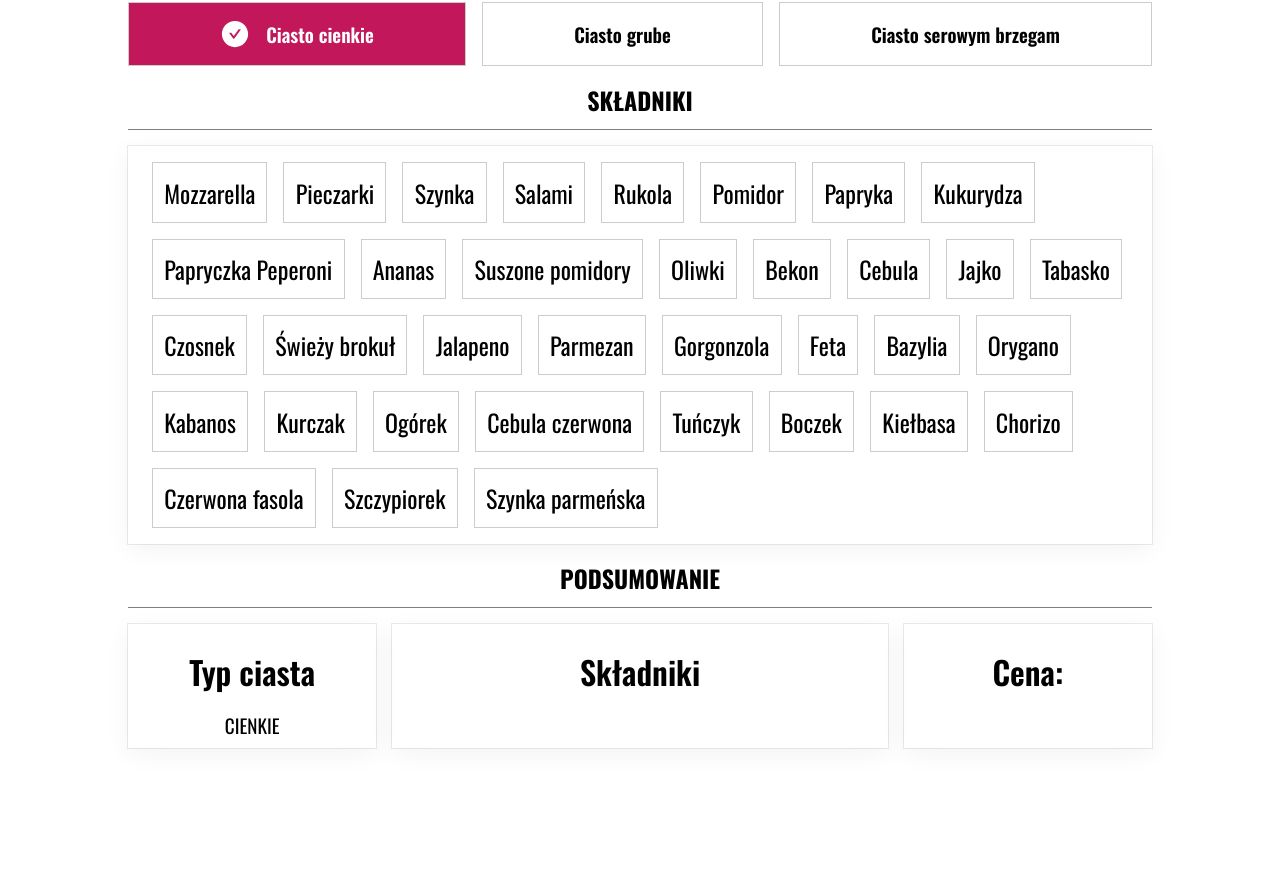
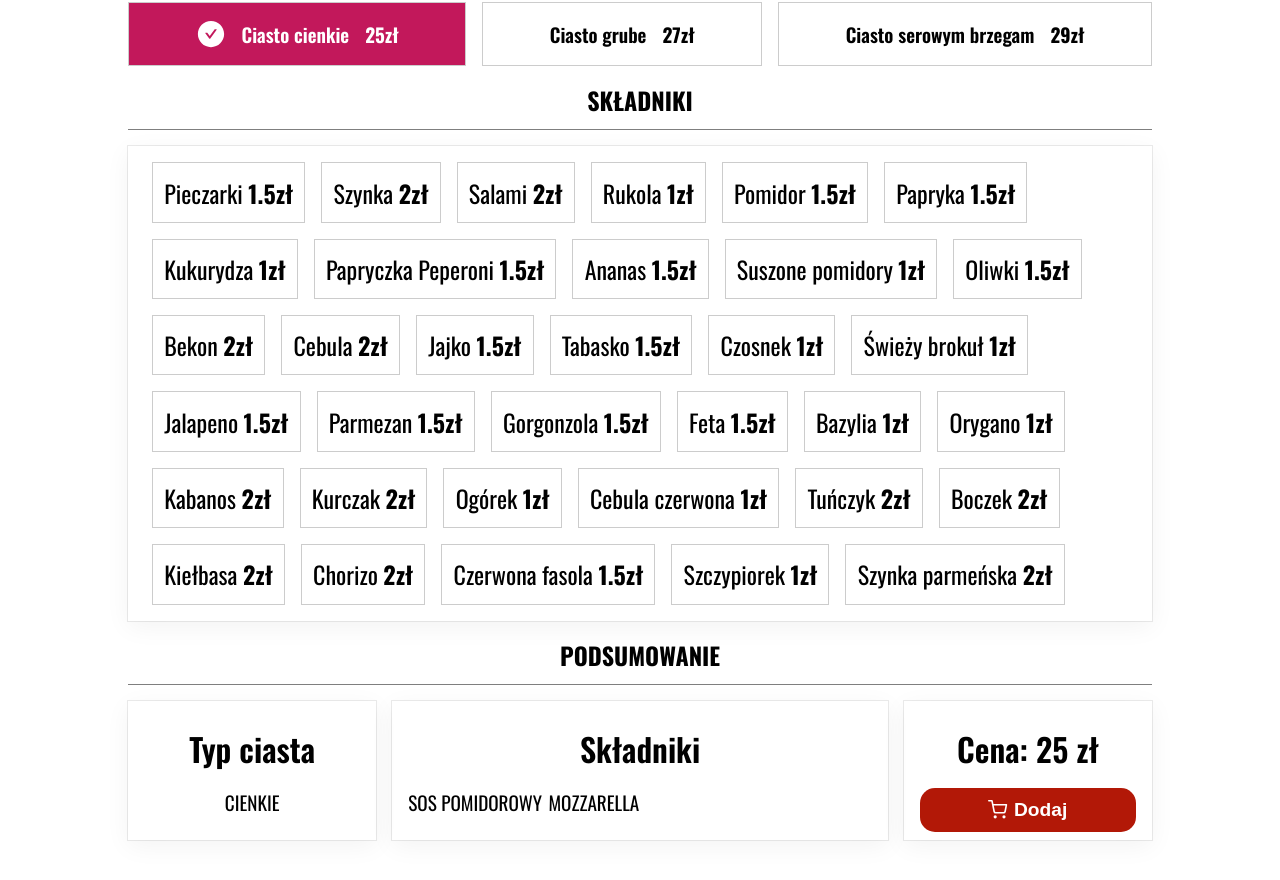
Before and after one commit to GrzegorzBanaszak/restaurant, a React (Create React App) app in the folder client/: page /make-dish in a window 1280 px wide. Shown: the part 406-1286 px from the top of the page. Before the commit the page ends 1202 px from the top, so only its background shows below. Built offline with nearby package versions, Linux system fonts and the light colour scheme.

Commit message:
Dinished pizza make custom and add pizza to cart

```diff
--- a/client/src/components/PizzaOwn.jsx
+++ b/client/src/components/PizzaOwn.jsx
@@ -3,7 +3,10 @@ import "../styles/components/MakeDishesPizza.scss";
 import { useSelector, useDispatch } from "react-redux";
 import { AiFillCheckCircle } from "react-icons/ai";
 import { cakeTypeList, ingredientsList } from "../utilis/makePizzaData";
-import { setIngredient, setCakeType } from "../features/make/makeSlice";
+import { setIngredient, setCakeType, reset } from "../features/make/makeSlice";
+import { addToCart } from "../features/cart/cartSlice";
+import { v4 as uuidv4 } from "uuid";
+import { FiShoppingCart } from "react-icons/fi";
 const PizzaOwn = () => {
   const { pizza } = useSelector((state) => state.make);
   const dispatch = useDispatch();
@@ -15,6 +18,19 @@ const PizzaOwn = () => {
   const handleChangeIngredients = (value) => {
     dispatch(setIngredient(value));
   };
+
+  const addPizza = () => {
+    dispatch(
+      addToCart({
+        _id: uuidv4(),
+        type: "PLUS",
+        name: "Pizza ciasto" + pizza.cake,
+        price: pizza.price,
+        ingredients: pizza.ingredients,
+      })
+    );
+    dispatch(reset());
+  };
   return (
     <>
       <h3 className="makePizza__title">Rodzaj ciasta</h3>
@@ -24,13 +40,13 @@ const PizzaOwn = () => {
             key={index}
             onClick={() => handleChange(type)}
             className={`makePizza__type--btn ${
-              pizza.cake === type && "makePizza__type--active"
+              pizza.cake === type.name && "makePizza__type--active"
             }`}
           >
-            {pizza.cake === type && (
+            {pizza.cake === type.name && (
               <AiFillCheckCircle color="white" fontSize={30} />
             )}
-            Ciasto {type}
+            Ciasto {type.name} <b>{type.price}zł</b>
           </div>
         ))}
       </div>
@@ -40,11 +56,11 @@ const PizzaOwn = () => {
           <li
             onClick={() => handleChangeIngredients(ingredient)}
             className={`${
-              pizza.ingredients.includes(ingredient) ? "selected" : ""
+              pizza.ingredients.includes(ingredient.name) ? "selected" : ""
             }`}
             key={index}
           >
-            {ingredient}
+            {ingredient.name} <b>{ingredient.price}zł</b>
           </li>
         ))}
       </ul>
@@ -63,7 +79,10 @@ const PizzaOwn = () => {
           </ul>
         </div>
         <div className="makePizza__col price">
-          <h4>Cena: </h4>
+          <h4>Cena: {pizza.price} zł</h4>
+          <button onClick={addPizza} className="makePizza__summary--btn">
+            <FiShoppingCart /> Dodaj
+          </button>
         </div>
       </div>
     </>
--- a/client/src/features/make/makeSlice.js
+++ b/client/src/features/make/makeSlice.js
@@ -10,20 +10,26 @@ export const makeSlice = createSlice({
   initialState,
   reducers: {
     setIngredient: (state, action) => {
-      if (state.pizza.ingredients.includes(action.payload)) {
+      if (state.pizza.ingredients.includes(action.payload.name)) {
         state.pizza.ingredients.splice(
-          state.pizza.ingredients.indexOf(action.payload),
+          state.pizza.ingredients.indexOf(action.payload.name),
           1
         );
+        state.pizza.price -= action.payload.price;
       } else {
-        state.pizza.ingredients.push(action.payload);
+        state.pizza.ingredients.push(action.payload.name);
+        state.pizza.price += action.payload.price;
       }
     },
     setCakeType: (state, action) => {
-      state.pizza.cake = action.payload;
+      state.pizza.cake = action.payload.name;
+      state.pizza.price = action.payload.price;
+    },
+    reset: (state) => {
+      state.pizza = defPizza;
     },
   },
 });
 
-export const { setIngredient, setCakeType } = makeSlice.actions;
+export const { setIngredient, setCakeType, reset } = makeSlice.actions;
 export default makeSlice.reducer;
--- a/client/src/styles/components/MakeDishesPizza.scss
+++ b/client/src/styles/components/MakeDishesPizza.scss
@@ -27,6 +27,7 @@
       align-items: center;
       justify-content: center;
       gap: 1rem;
+      user-select: none;
     }
     &--active {
       background-color: #c2185b;
@@ -47,6 +48,7 @@
       border: 1px solid #ccc;
       font-size: 1.5rem;
       cursor: pointer;
+      user-select: none;
     }
     .selected {
       color: white;
@@ -57,12 +59,26 @@
     display: flex;
     gap: 1rem;
     margin-top: 1rem;
+    flex-wrap: wrap;
     .cake,
-    .price {
-      width: 25%;
+    .price,
+    .ingredients {
+      width: 100%;
     }
-    .ingredients {
-      width: 50%;
+    &--btn {
+      display: flex;
+      align-items: center;
+      justify-content: center;
+      gap: 0.4rem;
+      width: 100%;
+      padding: 0.7rem;
+      border: none;
+      color: white;
+      background-color: $text-red-main;
+      border-radius: 15px;
+      font-size: 1.2rem;
+      font-weight: 600;
+      cursor: pointer;
     }
   }
 
@@ -92,3 +108,17 @@
     }
   }
 }
+@include desktop {
+  .makePizza {
+    &__summary {
+      flex-wrap: nowrap;
+      .cake,
+      .price {
+        width: 25%;
+      }
+      .ingredients {
+        width: 50%;
+      }
+    }
+  }
+}
--- a/client/src/utilis/makePizzaData.js
+++ b/client/src/utilis/makePizzaData.js
@@ -1,43 +1,158 @@
-export const cakeTypeList = ["cienkie", "grube", "serowym brzegam"];
+export const cakeTypeList = [
+  {
+    name: "cienkie",
+    price: 25,
+  },
+  {
+    name: "grube",
+    price: 27,
+  },
+  {
+    name: "serowym brzegam",
+    price: 29,
+  },
+];
 export const typeList = ["własna", "składana"];
 export const defPizza = {
   cake: "cienkie",
-  ingredients: [],
+  ingredients: ["Sos pomidorowy", "Mozzarella"],
+  price: 25,
 };
 export const ingredientsList = [
-  "Mozzarella",
-  "Pieczarki",
-  "Szynka",
-  "Salami",
-  "Rukola",
-  "Pomidor",
-  "Papryka",
-  "Kukurydza",
-  "Papryczka Peperoni",
-  "Ananas",
-  "Suszone pomidory",
-  "Oliwki",
-  "Bekon",
-  "Cebula",
-  "Jajko",
-  "Tabasko",
-  "Czosnek",
-  "Świeży brokuł",
-  "Jalapeno",
-  "Parmezan",
-  "Gorgonzola",
-  "Feta",
-  "Bazylia",
-  "Orygano",
-  "Kabanos",
-  "Kurczak",
-  "Ogórek",
-  "Cebula czerwona",
-  "Tuńczyk",
-  "Boczek",
-  "Kiełbasa",
-  "Chorizo",
-  "Czerwona fasola",
-  "Szczypiorek",
-  "Szynka parmeńska",
+  {
+    name: "Pieczarki",
+    price: 1.5,
+  },
+  {
+    name: "Szynka",
+    price: 2,
+  },
+  {
+    name: "Salami",
+    price: 2,
+  },
+  {
+    name: "Rukola",
+    price: 1,
+  },
+  {
+    name: "Pomidor",
+    price: 1.5,
+  },
+  {
+    name: "Papryka",
+    price: 1.5,
+  },
+  {
+    name: "Kukurydza",
+    price: 1,
+  },
+  {
+    name: "Papryczka Peperoni",
+    price: 1.5,
+  },
+  {
+    name: "Ananas",
+    price: 1.5,
+  },
+  {
+    name: "Suszone pomidory",
+    price: 1,
+  },
+  {
+    name: "Oliwki",
+    price: 1.5,
+  },
+  {
+    name: "Bekon",
+    price: 2,
+  },
+  {
+    name: "Cebula",
+    price: 2,
+  },
+  {
+    name: "Jajko",
+    price: 1.5,
+  },
+  {
+    name: "Tabasko",
+    price: 1.5,
+  },
+  {
+    name: "Czosnek",
+    price: 1,
+  },
+  {
+    name: "Świeży brokuł",
+    price: 1,
+  },
+  {
+    name: "Jalapeno",
+    price: 1.5,
+  },
+  {
+    name: "Parmezan",
+    price: 1.5,
+  },
+  {
+    name: "Gorgonzola",
+    price: 1.5,
+  },
+  {
+    name: "Feta",
+    price: 1.5,
+  },
+  {
+    name: "Bazylia",
+    price: 1,
+  },
+  {
+    name: "Orygano",
+    price: 1,
+  },
+  {
+    name: "Kabanos",
+    price: 2,
+  },
+  {
+    name: "Kurczak",
+    price: 2,
+  },
+  {
+    name: "Ogórek",
+    price: 1,
+  },
+  {
+    name: "Cebula czerwona",
+    price: 1,
+  },
+  {
+    name: "Tuńczyk",
+    price: 2,
+  },
+  {
+    name: "Boczek",
+    price: 2,
+  },
+  {
+    name: "Kiełbasa",
+    price: 2,
+  },
+  {
+    name: "Chorizo",
+    price: 2,
+  },
+  {
+    name: "Czerwona fasola",
+    price: 1.5,
+  },
+  {
+    name: "Szczypiorek",
+    price: 1,
+  },
+  {
+    name: "Szynka parmeńska",
+    price: 2,
+  },
 ];
```
